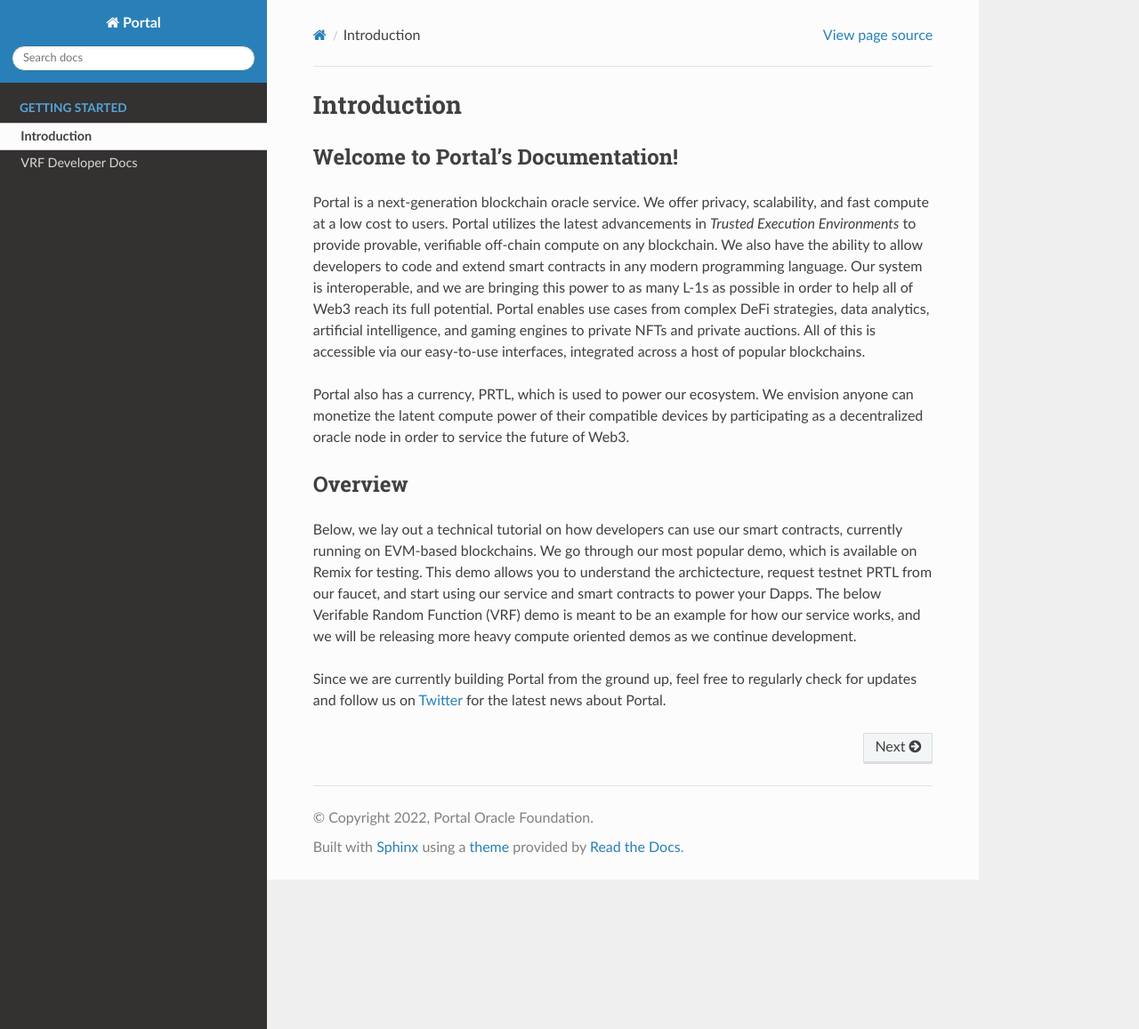
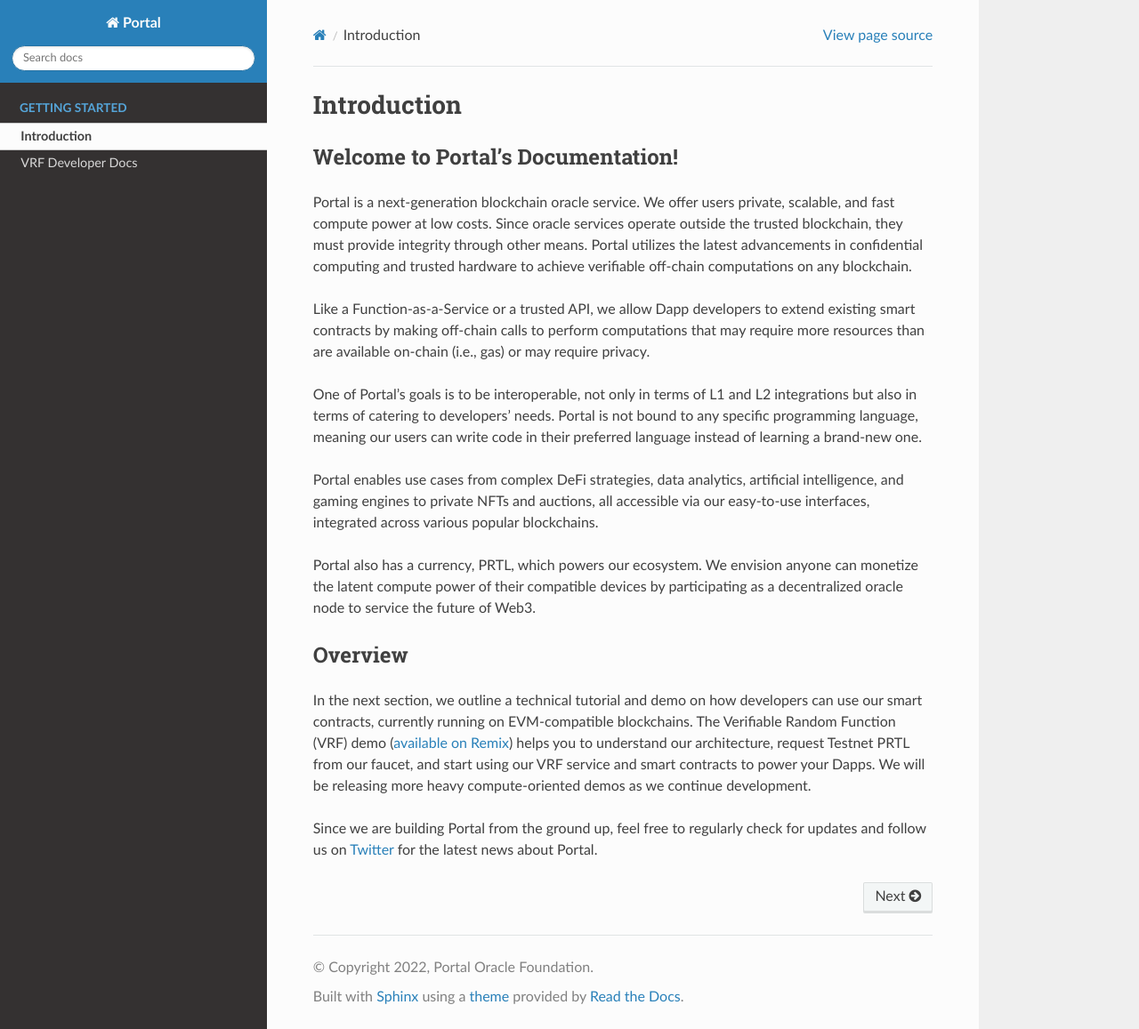
Before and after one commit to protocolwhisper/portal_docs, a Sphinx documentation site: the page built from source/index.rst, in a window 1280 px wide and 1157 px high. Shown: the whole window at 89% size. Built offline with Sphinx 7.4.7 and the Read the Docs theme 2.0.0, drawn with Linux system fonts in a browser that asks for light colours.

Commit message:
proofread / edit content in intro

```diff
--- a/source/index.rst
+++ b/source/index.rst
@@ -8,17 +8,24 @@
 Welcome to Portal's Documentation!
 ----------------------------------
 
-Portal is a next-generation blockchain oracle service. We offer privacy, scalability, and fast compute at a low cost to users. Portal utilizes the latest advancements in `Trusted Execution Environments` to provide provable, verifiable off-chain compute on any blockchain. We also have the ability to allow developers to code and extend smart contracts in any modern programming language. Our system is interoperable, and we are bringing this power to as many L-1s as possible in order to help all of Web3 reach its full potential. Portal enables use cases from complex DeFi strategies, data analytics, artificial intelligence, and gaming engines to private NFTs and private auctions. All of this is accessible via our easy-to-use interfaces, integrated across a host of popular blockchains.
+Portal is a next-generation blockchain oracle service. We offer users private, scalable, and fast compute power at low costs. Since oracle services operate outside the trusted blockchain, they must provide integrity through other means. Portal utilizes the latest advancements in confidential computing and trusted hardware to achieve verifiable off-chain computations on any blockchain.
 
-Portal also has a currency, PRTL, which is used to power our ecosystem. We envision anyone can monetize the latent compute power of their compatible devices by participating as a decentralized oracle node in order to service the future of Web3.
+Like a Function-as-a-Service or a trusted API, we allow Dapp developers to extend existing smart contracts by making off-chain calls to perform computations that may require more resources than are available on-chain (i.e., gas) or may require privacy.
+
+One of Portal's goals is to be interoperable, not only in terms of L1 and L2 integrations but also in terms of catering to developers' needs.
+Portal is not bound to any specific programming language, meaning our users can write code in their preferred language instead of learning a brand-new one.
+
+Portal enables use cases from complex DeFi strategies, data analytics, artificial intelligence, and gaming engines to private NFTs and auctions, all accessible via our easy-to-use interfaces, integrated across various popular blockchains.
+
+Portal also has a currency, PRTL, which powers our ecosystem. We envision anyone can monetize the latent compute power of their compatible devices by participating as a decentralized oracle node to service the future of Web3.
 
 
 
 Overview
 ---------------
-Below, we lay out a technical tutorial on how developers can use our smart contracts, currently running on EVM-based blockchains. We go through our most popular demo, which is available on Remix for testing. This demo allows you to understand the archictecture, request testnet PRTL from our faucet, and start using our service and smart contracts to power your Dapps. The below Verifable Random Function (VRF) demo is meant to be an example for how our service works, and we will be releasing more heavy compute oriented demos as we continue development.
+In the next section, we outline a technical tutorial and demo on how developers can use our smart contracts, currently running on EVM-compatible blockchains. The Verifiable Random Function (VRF) demo (`available on Remix <https://remix.ethereum.org/#url=https://github.com/PortalCompute/portal_docs/blob/main/sample_code/VRFClient.sol>`_) helps you to understand our architecture, request Testnet PRTL from our faucet, and start using our VRF service and smart contracts to power your Dapps. We will be releasing more heavy compute-oriented demos as we continue development.
 
-Since we are currently building Portal from the ground up, feel free to regularly check for updates and follow us on `Twitter <https://twitter.com/portalcompute>`_ for the latest news about Portal.
+Since we are building Portal from the ground up, feel free to regularly check for updates and follow us on `Twitter <https://twitter.com/portalcompute>`_ for the latest news about Portal.
 
 
 
```
